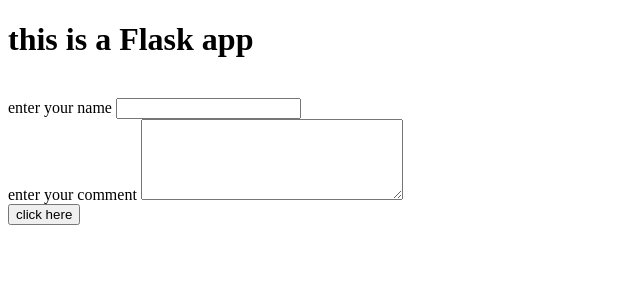
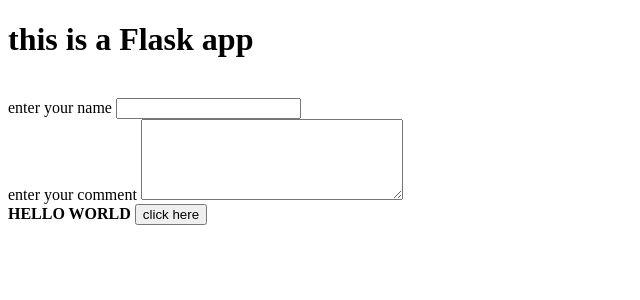
Before and after one commit to adam6954/flask-requests, a Flask app: page / in a window 1280 px wide. Shown: the top 300 px of the page, without its empty margins (0-640 px from the left). Run offline with Flask 2, Linux system fonts and the light colour scheme.

Commit message:
Update index.html

```diff
--- a/templates/index.html
+++ b/templates/index.html
@@ -15,6 +15,7 @@
     <textarea cols=30, rows=5 , name="comment" required></textarea>
  </label>
 <br>
+    <b>HELLO WORLD</b>
 <button value="submit" type="submit">click here</button>
 </form>
 <p>{{name}}</p>
```
